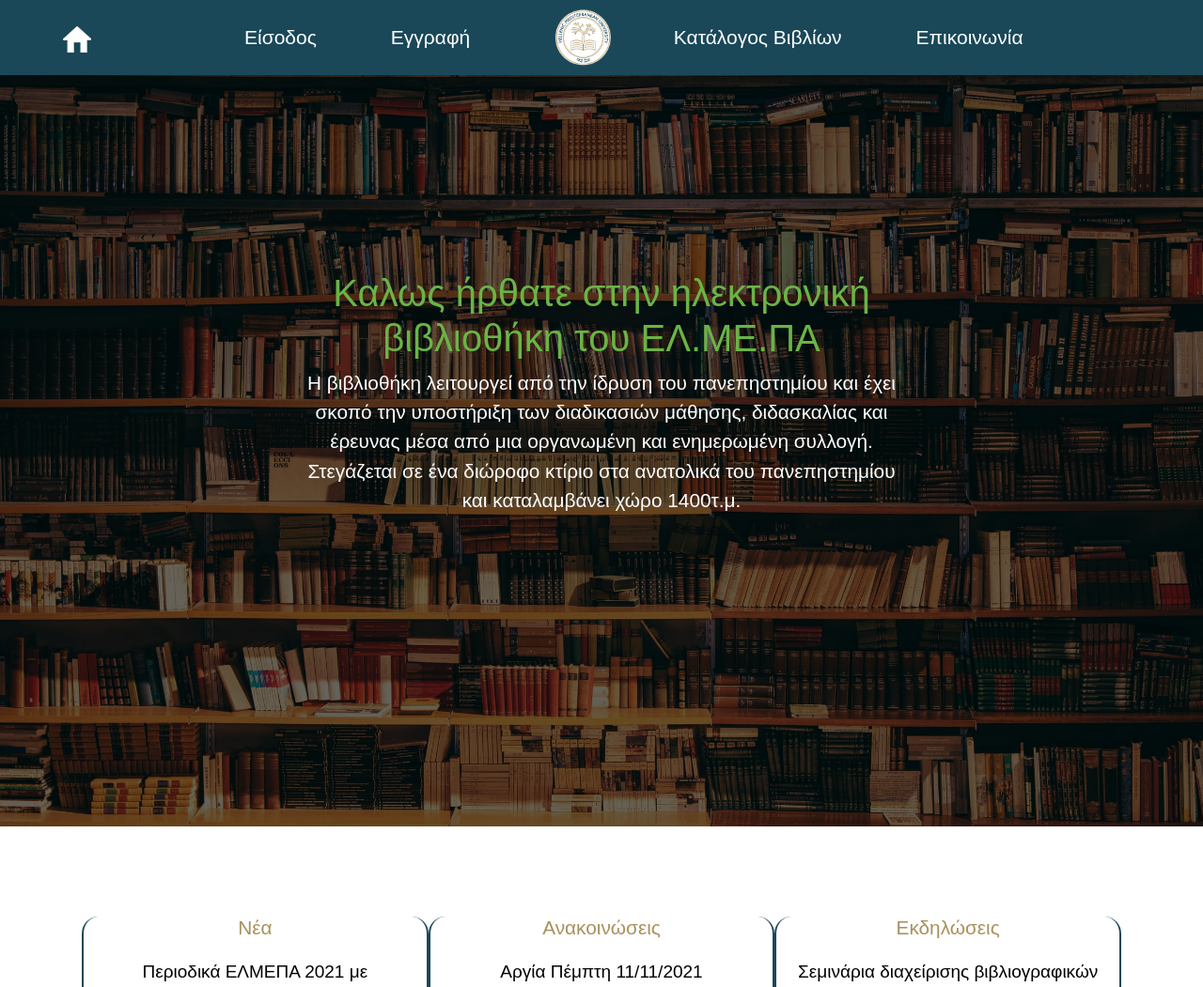
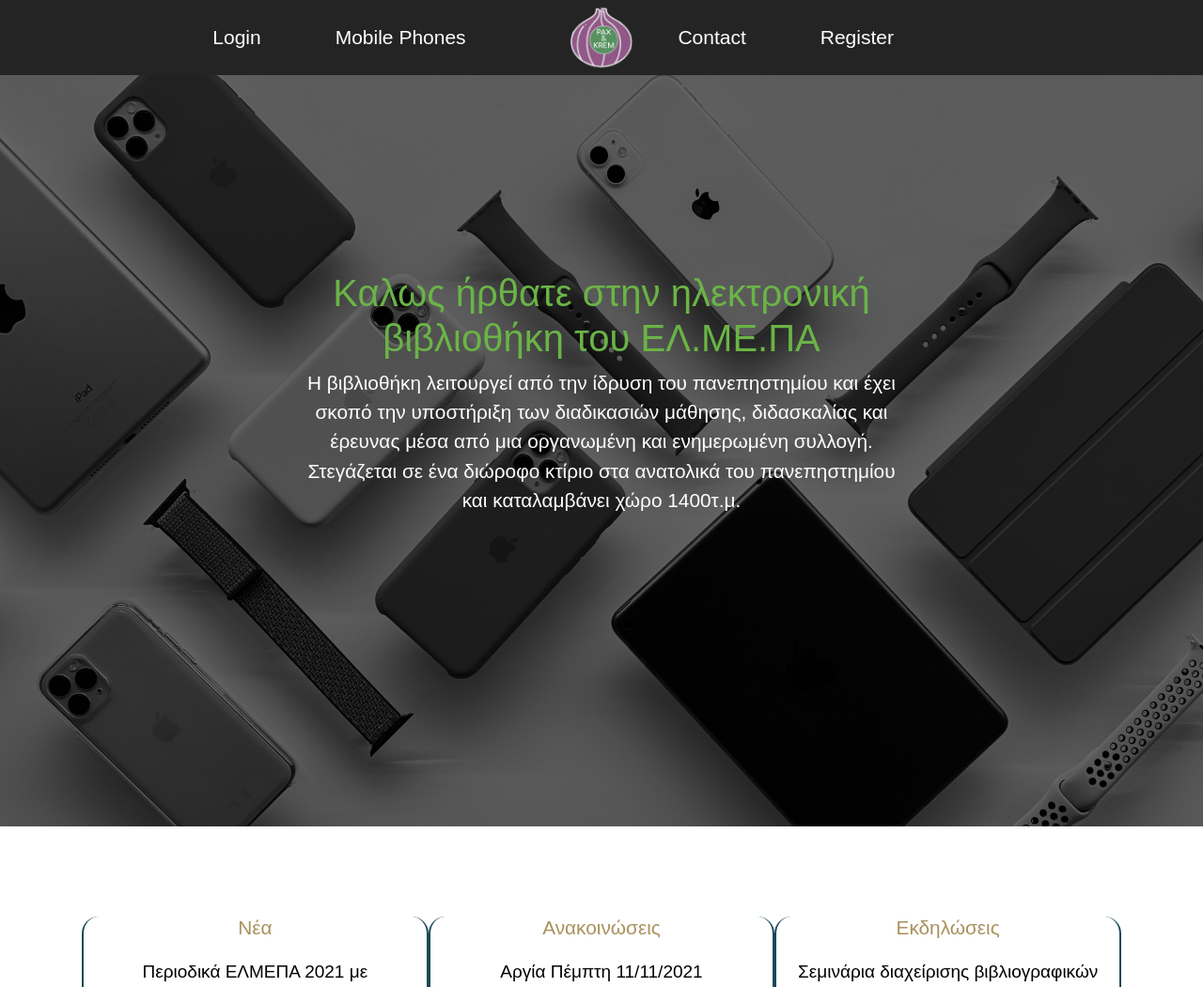
Before and after one commit to dimitrispax/mobile-eshop-lab-project, a PHP site: page / in a window 1280 px wide. Shown: the top 1051 px of the page at 94% size. Run offline with PHP 8.4, Linux system fonts and the light colour scheme; some libraries are stand-ins or nearby versions; some web fonts are replaced.

Commit message:
Modified Navbar (still needs work)

```diff
--- a/index.html
+++ b/index.html
@@ -4,7 +4,7 @@
 
 <head>
 
-    <title>Βιβλιοθήκη ΕΛ.ΜΕ.ΠΑ</title>
+    <title>Pax & Krem | Mobile Store</title>
     <meta charset="utf-8">
 
     <meta name="viewport" content="width=device-width, initial-scale=1">
@@ -25,22 +25,17 @@
 
     <nav class="navbar navbar-expand-lg ">
         <div class="collapse navbar-collapse order-lg-1 order-3 navigation-menu">
-            <ul class="navbar-nav mr-auto">
-                <li class="nav-item active">
-                  <a id="home"  href="index.html"><img src="images/home-trans.png"><span class="sr-only">(current)</span></a>
-                </li>
-            </ul>
             <ul class="navbar-nav ml-auto">
               <li class="nav-item">
-                <a class="nav-link" href="signin.html">Είσοδος</a>
+                <a class="nav-link" href="signin.html">Login</a>
               </li>
               <li class="nav-item active">
-                <a class="nav-link" href="signup.html">Εγγραφή <span class="sr-only">(current)</span></a>
+                <a class="nav-link" href="catalog.html">Mobile Phones<span class="sr-only">(current)</span></a>
               </li>
             </ul>
           </div>
 
-        <a class="navbar-brand order-1 mr-lg-0" href="index.html"><img src="images/logo2.png" height="70px" alt="Λογότυπο ΕΛ.ΜΕ.ΠΑ"></a>
+        <a id="logo" class="navbar-brand order-1 mr-lg-0" href="index.html"><img src="images/logo.png" height="70px" alt="Pax & Krem Mobile Store Logo"></a>
 
         <button class="navbar-toggler order-2" type="button" data-toggle="collapse" data-target=".navigation-menu">
           <span class="navbar-toggler-icon">
@@ -51,10 +46,10 @@
         <div id="nav-right" class="collapse navbar-collapse order-lg-3 order-4 navigation-menu">
           <ul class="navbar-nav mr-auto">
             <li class="nav-item">
-              <a class="nav-link" href="catalog.html">Κατάλογος Βιβλίων</a>
+              <a class="nav-link" href="contact.html">Contact</a>
             </li>
             <li class="nav-item">
-                <a class="nav-link" href="contact.html">Επικοινωνία</a>
+                <a class="nav-link" href="signup.html">Register</a>
             </li>
           </ul>
         </div>
--- a/indexStyle.css
+++ b/indexStyle.css
@@ -3,17 +3,19 @@ body {
     margin: 0;
 }
 .navbar {
-    background-color: rgb(26, 72, 89);
+    /* background-color: rgb(145, 87, 136); */
+    /* background-color: rgb(87, 145, 96); */
+    /* background-color: rgb(19,25,33); */
+    background-color: rgb(36,36,36);
     padding-top: 0 !important;
     padding-bottom: 0 !important;
 }
 
 @media(min-width:992px){
 
-    #home {
-        margin-left: 4vw !important;
+    #logo {
+        margin-left: 3vw !important;
     }
-
     #nav-right {
         margin-left: 3vw !important;
     }
@@ -25,13 +27,9 @@ body {
 
 @media(max-width:992px){
 
-    #home {
-        margin-left: 1.6em !important;
-    }
-
-    .nav-link {
+    /* .nav-link {
         margin-left: 1em !important;
-    }
+    } */
 }
 
 
@@ -75,7 +73,7 @@ body {
 
 
 .header {
-    background-image: url('images/lib.jpg');
+    background-image: url('images/bg.jpg');
     background-size: cover;
     background-position: center;
     position: relative;
```
Also changed, not shown: images/bg.jpg (added), images/logo.png (added).
